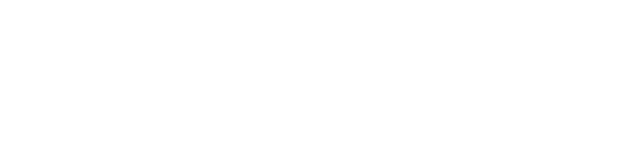
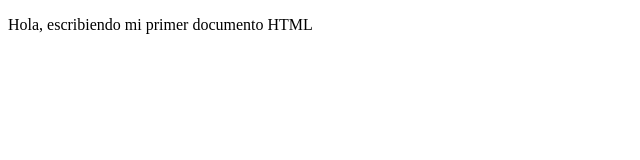
Before and after one commit to psbrajus/cursoWeb, a plain HTML site: page index.html in a window 1280 px wide. Shown: the whole page, without its empty margins (0-640 px from the left). Drawn offline with Linux system fonts and the light colour scheme.

Commit message:
Aprendiendo de etiquetas y creando archvio apuntes.txt

```diff
--- a/index.html
+++ b/index.html
@@ -1,11 +1,17 @@
 <!DOCTYPE html>
 <html lang="en">
 <head>
+    <!--Esto es un comentario de una sola linea-->
+    <!--
+    Comentario de
+    multiples lineas
+    -->
     <meta charset="UTF-8">
     <meta name="viewport" content="width=device-width, initial-scale=1.0">
     <title>Basicos de la Web</title>
 </head>
 <body>
+    <p>Hola, escribiendo mi primer documento HTML</p>
 
 </body>
 </html>
```
